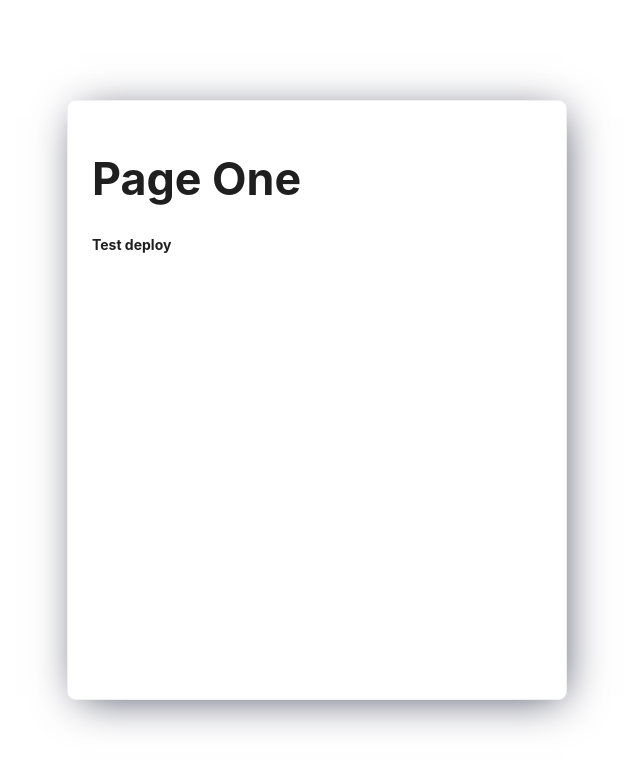
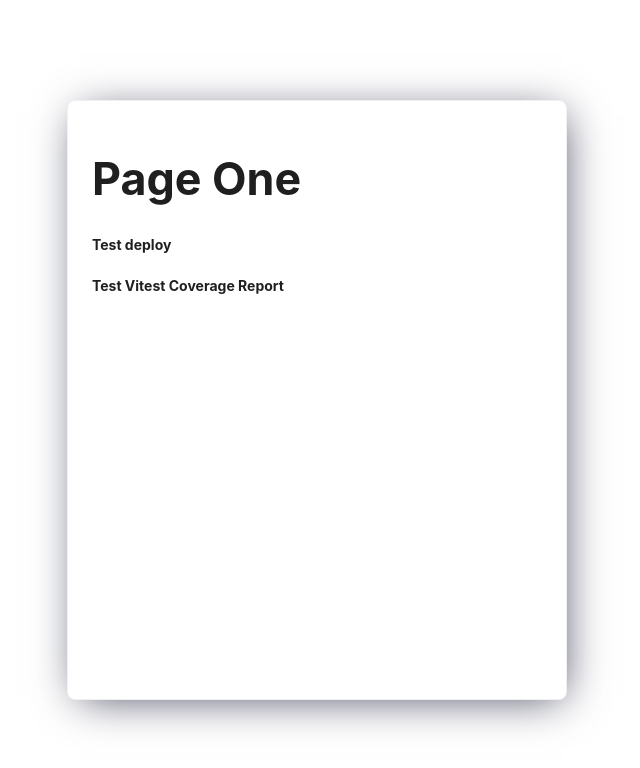
Before and after one commit to Maks-Ryzhykov/pet-project, a React (Vite) app: page /#/ in a window 1280 px wide. Shown: the top 768 px of the page, without its empty margins (323-963 px from the left). Built offline with nearby package versions, Linux system fonts and the light colour scheme.

Commit message:
Test Vitest Coverage Report

```diff
--- a/src/pages/PageOne/index.tsx
+++ b/src/pages/PageOne/index.tsx
@@ -6,6 +6,7 @@ function PageOne() {
     <Card className="card-root" data-testid="card">
       <h1>Page One</h1>
       <h4>Test deploy</h4>
+      <h4>Test Vitest Coverage Report</h4>
     </Card>
   );
 }
```
